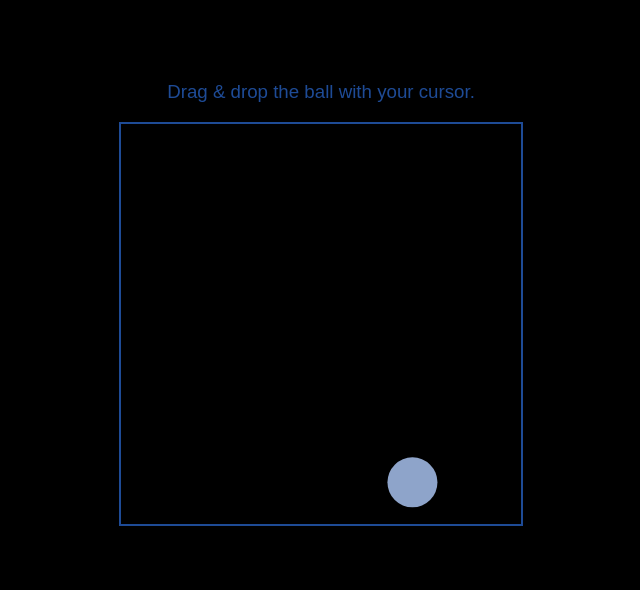
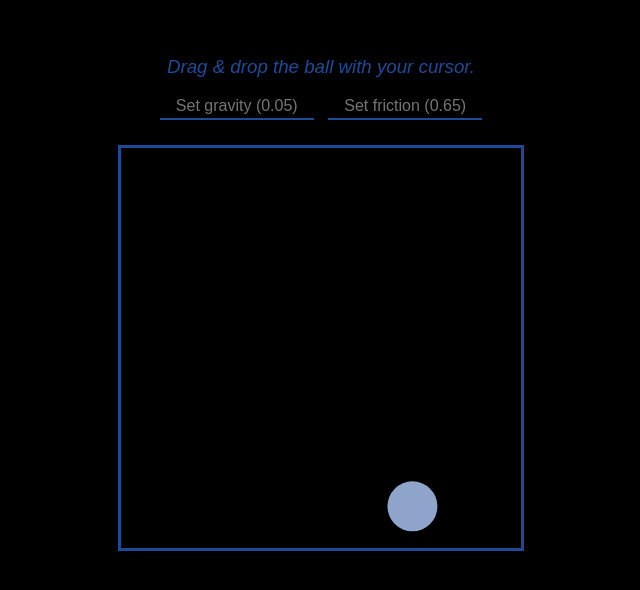
Before and after one commit to matteokeole/BouncingBall, a plain HTML site: page index.html in a window 1280 px wide. Shown: the part 106-696 px from the top of the page, without its empty margins (319-959 px from the left). Drawn offline with Linux system fonts and the light colour scheme.

Commit message:
Gravity & friction are editable by the user

```diff
--- a/assets/css/main.css
+++ b/assets/css/main.css
@@ -1,3 +1,7 @@
+:root {
+	--primary: #1e4b96;
+}
+
 body {
 	display: flex;
 	flex-direction: column;
@@ -10,9 +14,26 @@ body {
 }
 
 h3 {
-	color: #1e4b96;
+	color: var(--primary);
 	user-select: none;
 	font-weight: normal;
+	font-style: italic;
 }
 
-canvas {border: 2px solid #1e4b96}
+div {margin-bottom: 25px}
+
+input {
+	width: 150px;
+	margin: 0 5px;
+	padding-bottom: 3px;
+	outline: none;
+	border: none;
+	border-bottom: 2px solid var(--primary);
+	background-color: unset;
+	color: var(--primary);
+	text-align: center;
+	font-size: 16px;
+	font-family: inherit;
+}
+
+canvas {border: 3px solid var(--primary)}
--- a/assets/js/class/Ball.js
+++ b/assets/js/class/Ball.js
@@ -1,11 +1,13 @@
 export default function(x, y, ax, ay, rad, color) {
 	// Position
-	this.x			= x;
-	this.y			= y;
+	this.x = this.cx = this.ox = x;
+	this.y = this.cx = this.oy = y;
+
 	// Acceleration
-	this.ax			= ax;
-	this.ay			= ay;
-	this.rad		= rad;
-	this.color		= color;
-	this.grabbed	= false;
+	this.ax = ax;
+	this.ay = ay;
+
+	this.rad = rad;
+	this.color = color;
+	this.grabbed = false;
 }
--- a/assets/js/functions/drawer.js
+++ b/assets/js/functions/drawer.js
@@ -1,11 +1,32 @@
 import {ctx, ball} from "../main.js";
 
 export const
-	clear = () => ctx.clearRect(0, 0, C.width, C.height),
+	convert = (x, y) => [
+		x + C.width2,
+		-y - 1 + C.height2,
+	],
+	clear = () => {
+		let [x, y] = convert(ball.ox, ball.oy);
+
+		// Erase old ball
+		ctx.fillStyle = "#000";
+		ctx.beginPath();
+		ctx.ellipse(
+			x,
+			y,
+			ball.rad + 1,
+			ball.rad + 1,
+			0,
+			0,
+			Math.PI * 2,
+		);
+		ctx.fill();
+	},
 	draw = () => {
-		ball.cx = ball.x + C.width / 2;
-		ball.cy = -ball.y - 1 + C.height / 2;
+		[ball.cx, ball.cy] = convert(ball.x, ball.y);
 
+		// Draw new ball
+		ctx.fillStyle = ball.color;
 		ctx.beginPath();
 		ctx.ellipse(
 			ball.cx,
--- a/assets/js/functions/grab.js
+++ b/assets/js/functions/grab.js
@@ -1,12 +1,13 @@
 import {cbr, ball} from "../main.js";
 
-let ax, ay;
+let ax, ay, oax, oay;
 
 export const
 	grab = e => {
 		let x = e.clientX - cbr.left,
 			y = e.clientY - cbr.top;
 
+		// Check if the cursor is on the ball
 		if (
 			x > ball.cx - ball.rad &&
 			x < ball.cx + ball.rad &&
@@ -21,16 +22,21 @@ export const
 		}
 	},
 	move = e => {
-		let x = e.clientX - cbr.left - C.width / 2,
-			y = -e.clientY + cbr.top + C.height / 2;
+		let x = e.clientX - cbr.left - C.width2,
+			y = -e.clientY + cbr.top + C.height2;
+
+		ax = oax + x;
+		Math.abs(ax) <= 2 && (ax = 0);
+		ay = oay - y;
+		Math.abs(ay) <= 2 && (ay = 0);
 
 		ball.x = x;
 		ball.y = y;
-		ball.ax = ax + x;
-		ball.ay = ay - y;
+		ball.ax = ax;
+		ball.ay = ay;
 
-		ax = -x;
-		ay = y;
+		oax = -x;
+		oay = y;
 	},
 	release = e => {
 		ball.grabbed = false;
--- /dev/null
+++ b/assets/js/functions/input.js
@@ -0,0 +1,24 @@
+import {Physics} from "../main.js";
+
+export const
+	update_gravity = e => {
+		let gravity = e.target.value;
+
+		gravity = !gravity.length || isNaN(+gravity) ?
+			Physics.gravity_default :
+			+gravity;
+
+		Physics.gravity = gravity;
+	},
+	update_friction = e => {
+		let friction = e.target.value;
+
+		if (!friction.length || isNaN(+friction)) friction = Physics.friction_default;
+		else {
+			friction = +friction;
+
+			friction < 0 || friction > 1 && (friction = Physics.friction_default);
+		}
+
+		Physics.friction = friction;
+	};
--- a/assets/js/functions/update.js
+++ b/assets/js/functions/update.js
@@ -1,4 +1,4 @@
-import {GRAVITY as G, FRICTION as F, ball} from "../main.js";
+import {Physics, ball} from "../main.js";
 import render from "./render.js";
 
 export default function update() {
@@ -6,19 +6,19 @@ export default function update() {
 	let x = ball.x + ball.ax,
 		y = ball.y - ball.ay;
 
-	ball.ay += G;
+	ball.ay += Physics.gravity;
 
 	// Left & right
 	if (
-		x - ball.rad < -C.width / 2 ||
-		x + ball.rad >= C.width / 2
-	) ball.ax *= -F;
+		x - ball.rad < -C.width2 ||
+		x + ball.rad >= C.width2
+	) ball.ax *= -Physics.friction;
 
 	// Top & bottom
 	if (
-		-y - ball.rad < -C.height / 2 ||
-		-y + ball.rad >= C.height / 2
-	) ball.ay *= -F;
+		-y - ball.rad < -C.height2 ||
+		-y + ball.rad >= C.height2
+	) ball.ay *= -Physics.friction;
 
 	// Update position
 	if (!ball.grabbed) {
@@ -30,11 +30,14 @@ export default function update() {
 		frames = framerate;
 
 		render();
+
+		ball.ox = ball.x;
+		ball.oy = ball.y;
 	}
 
 	requestAnimationFrame(update);
 };
 
-let fps			= 60, // Define frames per second value here
-	framerate	= 165 / fps,
-	frames		= 0;
+let fps = 60, // Define frames per second here
+	framerate = 165 / fps,
+	frames = 0;
--- a/assets/js/main.js
+++ b/assets/js/main.js
@@ -1,16 +1,23 @@
 import Ball from "./class/Ball.js";
 import update from "./functions/update.js";
 import {grab, release} from "./functions/grab.js";
+import {update_gravity, update_friction} from "./functions/input.js";
 
 C.width = 400;
 C.height = 400;
+C.width2 = C.width / 2;
+C.height2 = C.height / 2;
 
 export const
-	ctx			= C.getContext("2d"),
-	cbr			= C.getBoundingClientRect(),
-	GRAVITY		= .05,
-	FRICTION	= .65,
-	ball		= new Ball(
+	ctx = C.getContext("2d"),
+	cbr = C.getBoundingClientRect(),
+	Physics = {
+		gravity: .05,
+		gravity_default: .05,
+		friction: .65,
+		friction_default: .65,
+	},
+	ball = new Ball(
 		0, 50,
 		1, 1,
 		25,
@@ -21,5 +28,16 @@ ctx.fillStyle = ball.color;
 
 update();
 
+// Clear inputs
+GravityInput.value = "";
+GravityInput.placeholder += ` (${Physics.gravity_default})`;
+FrictionInput.value = "";
+FrictionInput.placeholder += ` (${Physics.friction_default})`;
+
+// Drag & drop events
 C.addEventListener("mousedown", grab);
-C.addEventListener("mouseup", release);
+addEventListener("mouseup", release);
+
+// Input events
+GravityInput.addEventListener("change", update_gravity);
+FrictionInput.addEventListener("change", update_friction);
--- a/index.html
+++ b/index.html
@@ -12,6 +12,21 @@
 	<body>
 		<h3>Drag & drop the ball with your cursor.</h3>
 
+		<!-- Control panel -->
+		<div>
+			<input
+				type="text"
+				id="GravityInput"
+				placeholder="Set gravity"
+			>
+
+			<input
+				type="text"
+				id="FrictionInput"
+				placeholder="Set friction"
+			>
+		</div>
+
 		<canvas id="C">
 			This browser does not support Canvas API.
 		</canvas>
```
